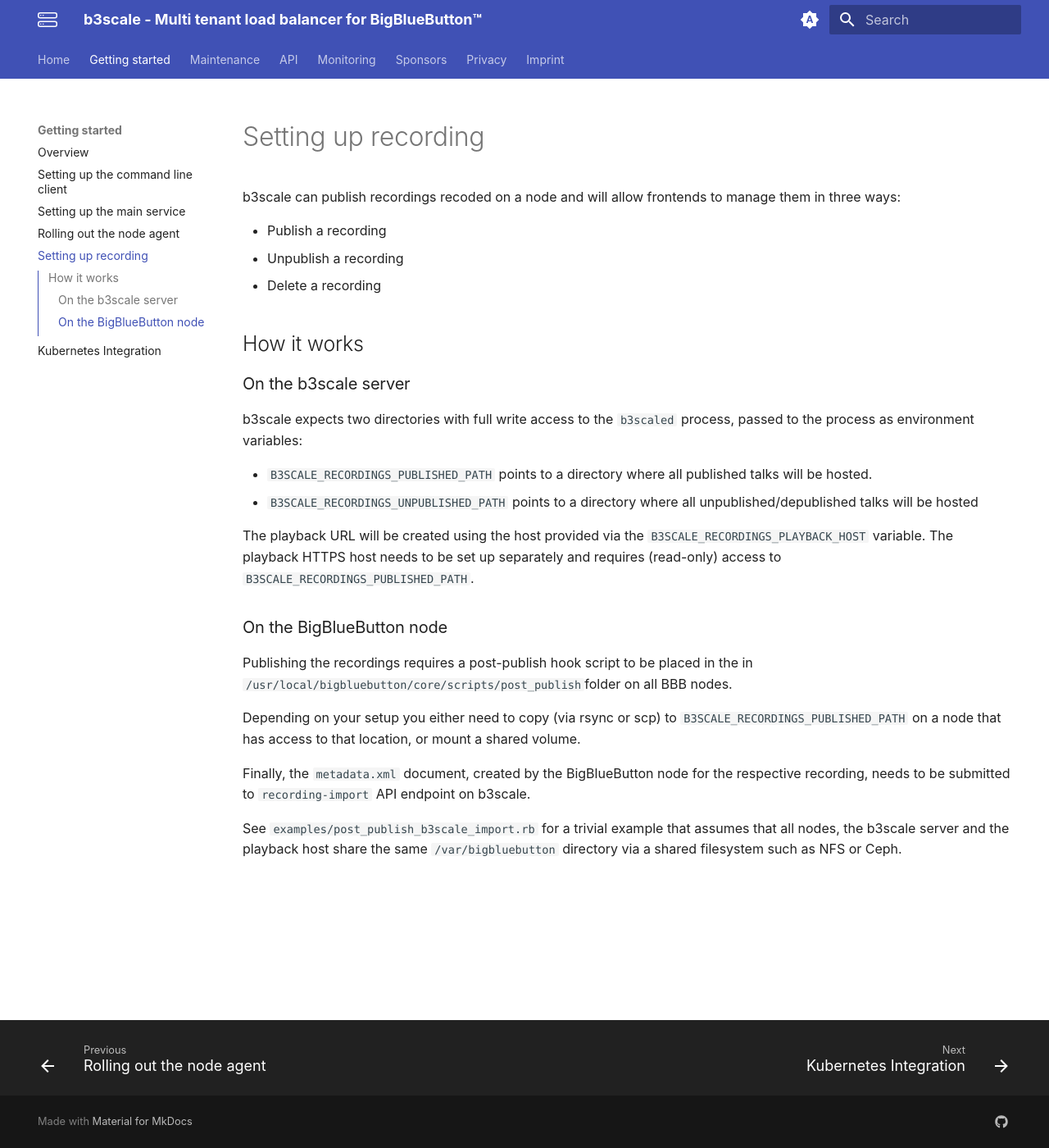
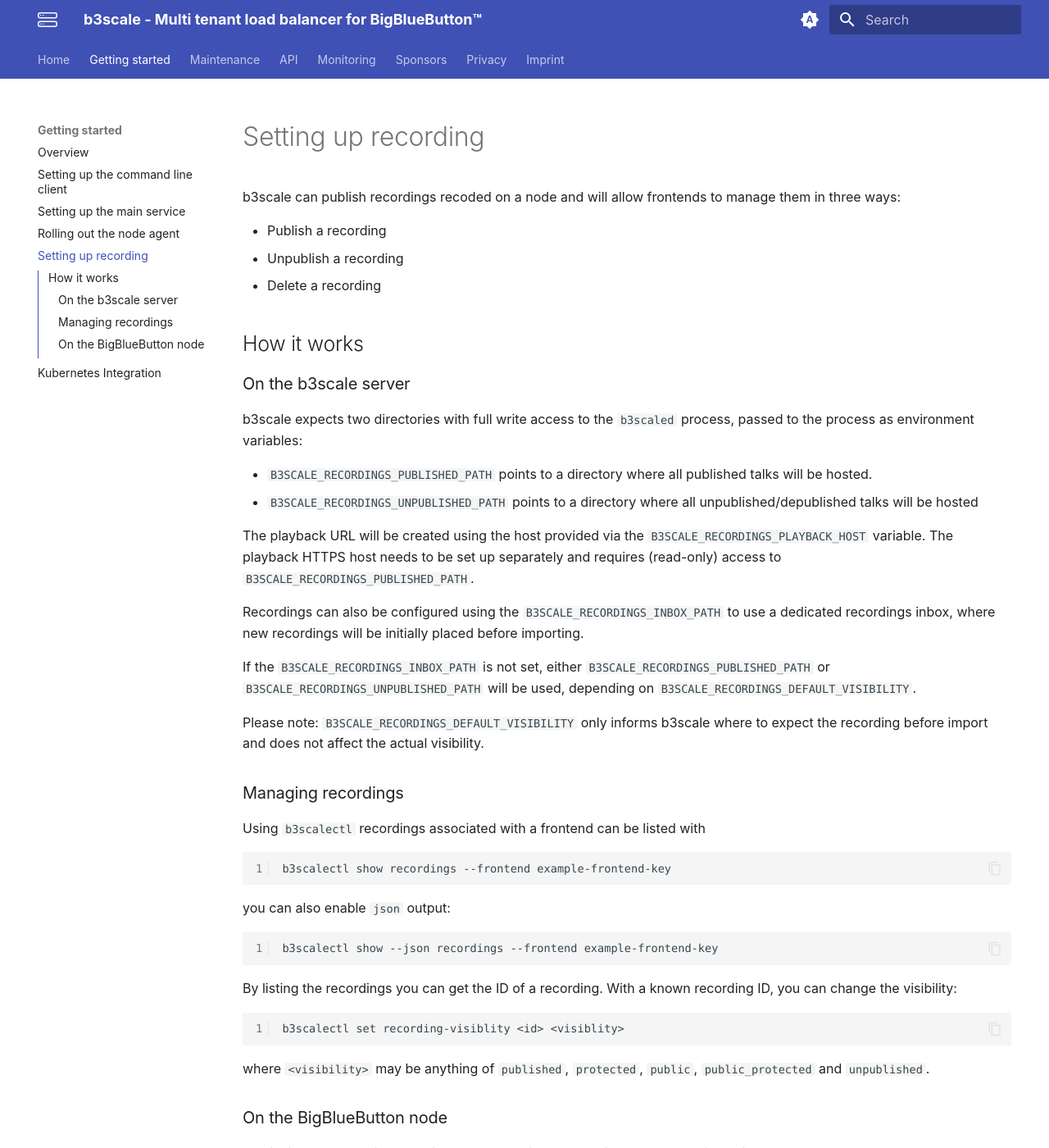
Before and after one commit to b3scale/b3scale, an MkDocs documentation site: the page built from docs/getting_started/recording.md, in a window 1280 px wide and 1400 px high. Shown: the whole window at 82% size. Built offline with MkDocs 1.6.1 and Material for MkDocs 9.7.7, drawn with Linux system fonts in a browser that asks for light colours; a script that is not in the unit is left out.

Commit message:
updated docs

```diff
--- a/docs/getting_started/recording.md
+++ b/docs/getting_started/recording.md
@@ -16,6 +16,38 @@ b3scale expects two directories with full write access to the `b3scaled` process
 
 The playback URL will be created using the host provided via the `B3SCALE_RECORDINGS_PLAYBACK_HOST` variable. The playback HTTPS host needs to be set up separately and requires (read-only) access to `B3SCALE_RECORDINGS_PUBLISHED_PATH`.
 
+Recordings can also be configured using the `B3SCALE_RECORDINGS_INBOX_PATH`
+to use a dedicated recordings inbox, where
+new recordings will be initially placed before importing.
+
+If the `B3SCALE_RECORDINGS_INBOX_PATH` is not set, either
+`B3SCALE_RECORDINGS_PUBLISHED_PATH` or `B3SCALE_RECORDINGS_UNPUBLISHED_PATH`
+will be used, depending on `B3SCALE_RECORDINGS_DEFAULT_VISIBILITY`.
+
+Please note: `B3SCALE_RECORDINGS_DEFAULT_VISIBILITY` only informs b3scale
+where to expect the recording before import and does not affect the actual
+visibility.
+
+
+### Managing recordings
+
+Using `b3scalectl` recordings associated with a frontend can be listed
+with
+
+    b3scalectl show recordings --frontend example-frontend-key
+
+you can also enable `json` output:
+
+    b3scalectl show --json recordings --frontend example-frontend-key
+
+By listing the recordings you can get the ID of a recording.
+With a known recording ID, you can change the visibility:
+
+    b3scalectl set recording-visiblity <id> <visiblity>
+
+where `<visibility>` may be anything of `published`, `protected`, `public`,
+`public_protected` and `unpublished`.
+
 ### On the BigBlueButton node
 
 Publishing the recordings requires a post-publish hook script to be placed in the in `/usr/local/bigbluebutton/core/scripts/post_publish`folder on all BBB nodes.
```
